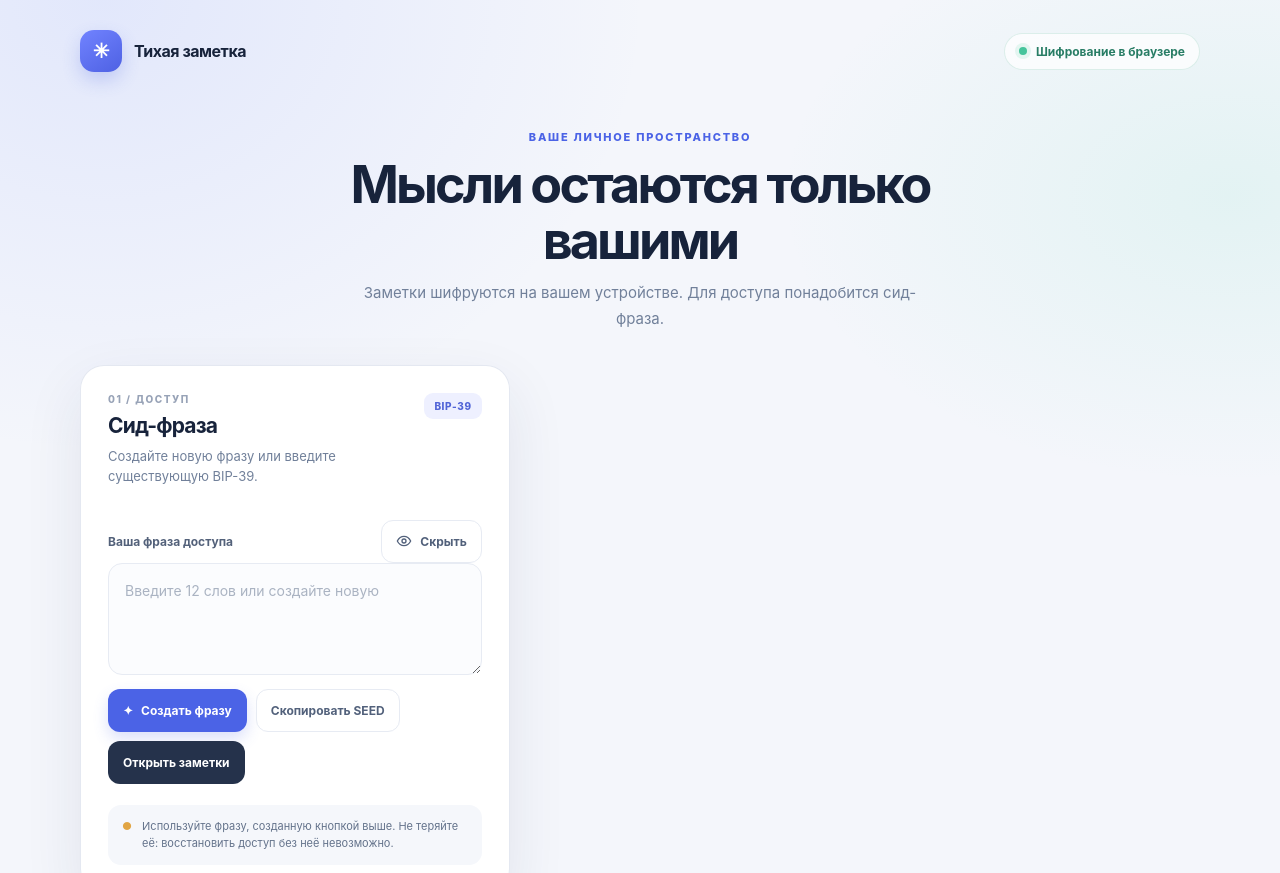
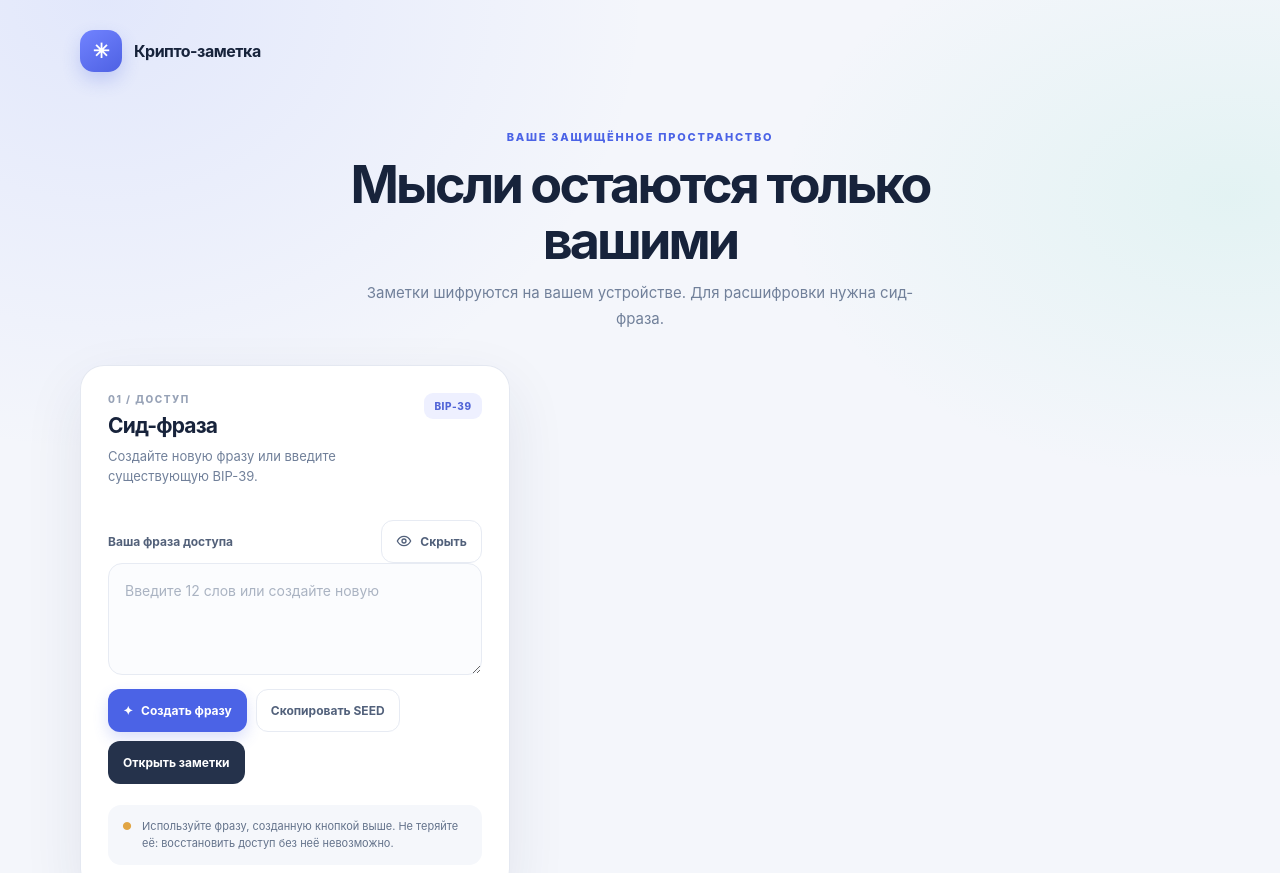
Before and after one commit to Mainkiy1991/secure-notepad, a website: page index.html in a window 1280 px wide. Shown: the top 873 px of the page. Drawn offline with Linux system fonts and the light colour scheme.

Commit message:
change text on site

```diff
--- a/index.html
+++ b/index.html
@@ -5,24 +5,23 @@
   <meta name="viewport" content="width=device-width, initial-scale=1">
   <meta name="theme-color" content="#f4f6fb">
   <meta name="description" content="Защищённый блокнот для личных заметок.">
-  <title>Тихая заметка — защищённый блокнот</title>
+  <title>Крипто-заметка — защищённый блокнот</title>
   <link rel="stylesheet" href="/styles.css">
 </head>
 <body>
   <div class="page">
     <header class="topbar">
-      <a class="brand" href="/" aria-label="Тихая заметка — главная">
+      <a class="brand" href="/" aria-label="Крипто-заметка — главная">
         <span class="brand-mark" aria-hidden="true">✳</span>
-        <span>Тихая заметка</span>
+        <span>Крипто-заметка</span>
       </a>
-      <div class="privacy-pill"><span class="privacy-dot" aria-hidden="true"></span>Шифрование в браузере</div>
     </header>
 
     <main>
       <section class="intro" aria-labelledby="page-title">
-        <div class="eyebrow">Ваше личное пространство</div>
+        <div class="eyebrow">Ваше защищённое пространство</div>
         <h1 id="page-title">Мысли остаются только вашими</h1>
-        <p>Заметки шифруются на вашем устройстве. Для доступа понадобится сид-фраза.</p>
+        <p>Заметки шифруются на вашем устройстве. Для расшифровки нужна сид-фраза.</p>
       </section>
 
       <div class="workspace">
@@ -66,7 +65,7 @@
           <div class="card-heading notes-heading">
             <div>
               <div class="step">02 / ЗАМЕТКИ</div>
-              <h2 id="notes-heading">Личное пространство</h2>
+              <h2 id="notes-heading">Защищённые заметки</h2>
               <p class="card-copy">Заметки автоматически сохраняются в зашифрованном виде.</p>
             </div>
             <button class="btn btn-soft btn-compact" id="new-note" type="button">＋ Новая</button>
--- a/styles.css
+++ b/styles.css
@@ -24,8 +24,6 @@ button { -webkit-tap-highlight-color: transparent; }
 .topbar { display:flex; align-items:center; justify-content:space-between; gap:18px; margin-bottom:58px; }
 .brand { display:flex; align-items:center; gap:12px; color:inherit; text-decoration:none; font-weight:750; letter-spacing:-.03em; }
 .brand-mark { display:grid; width:42px; height:42px; place-items:center; border-radius:14px; color:white; background:linear-gradient(145deg,#7183ff,#4e61e3); box-shadow:0 8px 18px rgba(75,99,230,.24); font-size:20px; }
-.privacy-pill { display:inline-flex; align-items:center; gap:9px; padding:10px 14px; border:1px solid rgba(29,150,111,.14); border-radius:999px; color:#287d65; background:rgba(255,255,255,.72); font-size:12px; font-weight:650; }
-.privacy-dot { width:8px; height:8px; border-radius:50%; background:#45c49b; box-shadow:0 0 0 4px rgba(69,196,155,.13); }
 .intro { max-width:700px; margin:0 auto 34px; text-align:center; }
 .eyebrow { color:var(--blue); font-size:11px; font-weight:800; letter-spacing:.16em; text-transform:uppercase; }
 h1 { margin:13px 0 12px; font-size:clamp(34px,5vw,52px); line-height:1.07; letter-spacing:-.055em; }
@@ -101,7 +99,6 @@ textarea::placeholder, input::placeholder { color:#aab3c2; }
   .card { padding:22px; border-radius:20px; }
 }
 @media (max-width:480px) {
-  .privacy-pill { padding:9px 10px; font-size:10px; }
   .brand { gap:8px; font-size:13px; }
   .brand-mark { width:36px; height:36px; border-radius:12px; }
   .intro { margin-bottom:25px; }
```
